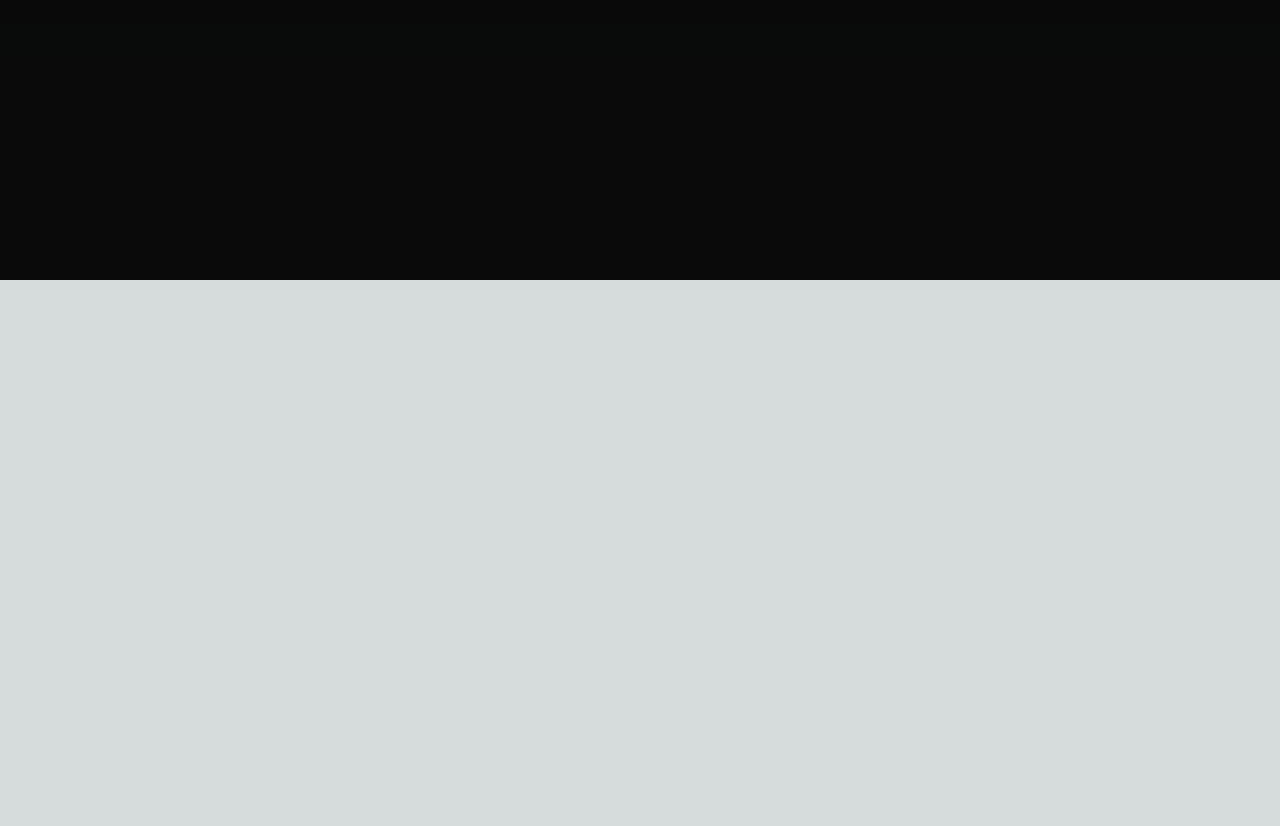
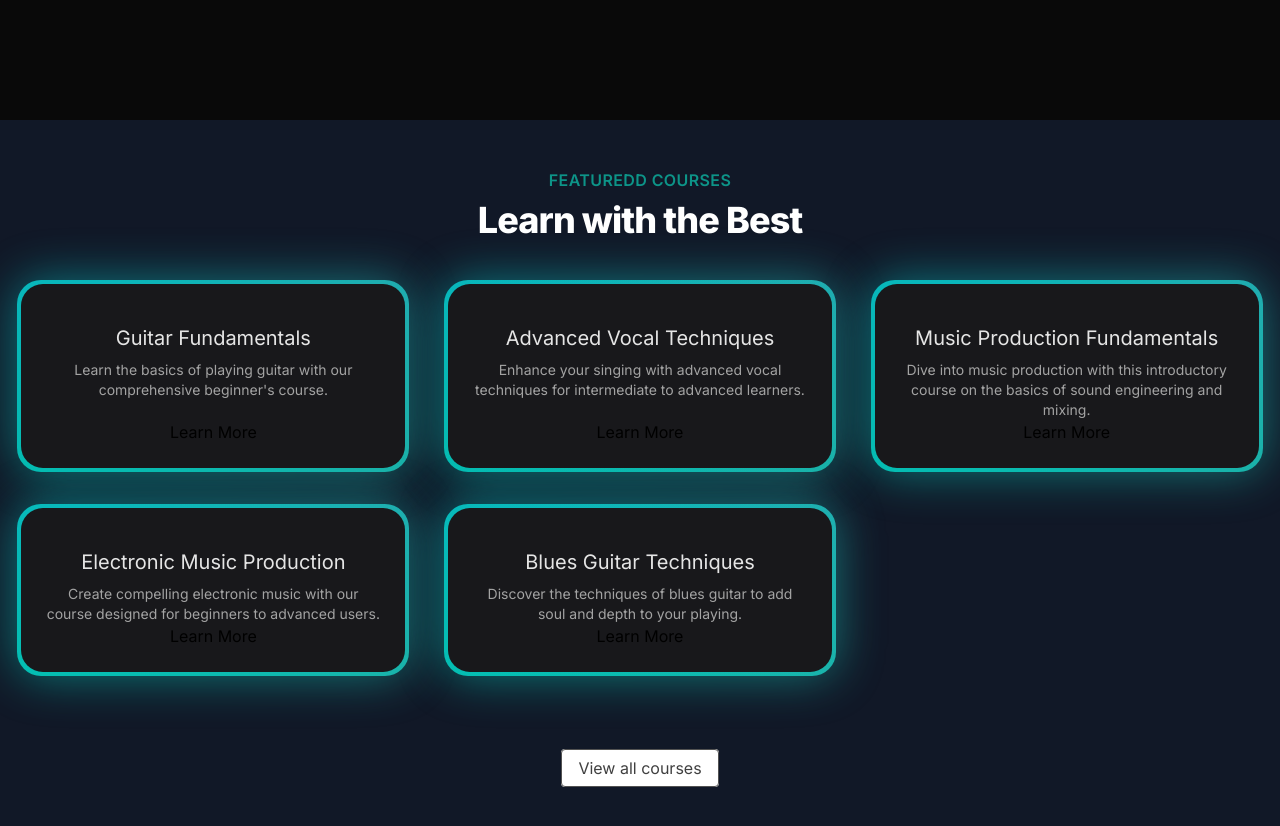
Before and after one commit to amruta-Jodagudri/Music_School, a Next.js app: page / in a window 1280 px wide. Shown: the part 520-1346 px from the top of the page. Before the commit the page ends 800 px from the top, so only its background shows below. Built offline with nearby package versions, Linux system fonts and the light colour scheme.

Commit message:
Added Featured Courses

```diff
--- a/src/app/page.tsx
+++ b/src/app/page.tsx
@@ -1,9 +1,11 @@
+import FeaturedCourses from "@/components/FeaturedCourses";
 import HeroSection from "@/components/HeroSection";
 
 export default function Home() {
   return (
     <main className="min-h-screen bg-black/[0.96] antialiased bg-grid-white/[0.02]">
       <HeroSection/>
+      <FeaturedCourses/>
     </main>
   );
 }
--- /dev/null
+++ b/src/components/FeaturedCourses.tsx
@@ -0,0 +1,50 @@
+'use client'
+import Link from "next/link"
+import CourseData from '../data/music_courses.json'
+import { BackgroundGradient } from "./ui/background-gradient"
+
+interface Course{
+      id: number,
+      title: string,
+      slug: string,
+      description: string,
+      price: number,
+      instructor: string,
+      isFeatured: boolean,
+      //image: "/courses/guitar.jpg"
+}
+
+function FeaturedCourses() {
+  const FeaturedCourses = CourseData.courses.filter((course:Course) => course.isFeatured)
+
+  return (
+    <div className='py-12 bg-gray-900'>
+      <div className="">
+        <div className="text-center">
+          <h2 className='text-base text-teal-600 font-semibold tracking-wide uppercase'>FEATUREDD COURSES</h2>
+          <p className='mt-2 text-3xl leading-8 font-extrabold tracking-tight text-white sm:text-4xl'>Learn with the Best</p>
+        </div>
+      </div>
+      <div className="mt-10 px-4">
+        <div className="grid grid-cols-1 sm:grid-cols-2 lg:grid-cols-3 gap-8 justify-center">
+          {FeaturedCourses.map((course:Course)=>(
+            <div key={course.id} className="flex justify-center">
+              <BackgroundGradient className="flex flex-col rounded-[22px] bg-white dark:bg-zinc-900 overflow-hidden h-full max-w-sm">
+                <div className="p-4 sm:p-6 flex flex-col items-center text-center flex-grow">
+                  <p className="text-lg sm:text-xl text-black mt-4 mb-2 dark:text-neutral-200">{course.title}</p>
+                  <p className="text-sm text-neutral-600 dark:text-neutral-400 flex-grow">{course.description}</p>
+                  <Link href={`/courses/$course.slug`}>Learn More</Link>
+                </div>
+              </BackgroundGradient>
+            </div>
+          ))}
+        </div>
+      </div>
+      <div className="mt-20 text-center">
+        <Link href="/courses" className="px-4 py-2 rounded border border-neutral-600 text-neutral-700 bg-white hover:bg-gray-100 transition duration-200">View all courses</Link>
+      </div>
+    </div>
+  )
+}
+
+export default FeaturedCourses
--- /dev/null
+++ b/src/components/ui/background-gradient.tsx
@@ -0,0 +1,72 @@
+import { cn } from "@/utils/cn";
+import { motion } from "framer-motion";
+import React from "react";
+
+export const BackgroundGradient = ({
+  children,
+  className,
+  containerClassName,
+  animate = true,
+}: {
+  children?: React.ReactNode;
+  className?: string;
+  containerClassName?: string;
+  animate?: boolean;
+}) => {
+  const variants = {
+    initial: {
+      backgroundPosition: "0 50%",
+    },
+    animate: {
+      backgroundPosition: ["0, 50%", "100% 50%", "0 50%"],
+    },
+  };
+  return (
+    <div className={cn("relative p-[4px] group", containerClassName)}>
+      <motion.div
+        variants={animate ? variants : undefined}
+        initial={animate ? "initial" : undefined}
+        animate={animate ? "animate" : undefined}
+        transition={
+          animate
+            ? {
+                duration: 5,
+                repeat: Infinity,
+                repeatType: "reverse",
+              }
+            : undefined
+        }
+        style={{
+          backgroundSize: animate ? "400% 400%" : undefined,
+        }}
+        className={cn(
+          "absolute inset-0 rounded-3xl z-[1] opacity-60 group-hover:opacity-100 blur-xl  transition duration-500 will-change-transform",
+          " bg-[radial-gradient(circle_farthest-side_at_0_100%,#00ccb1,transparent),radial-gradient(circle_farthest-side_at_100%_0,#7b61ff,transparent),radial-gradient(circle_farthest-side_at_100%_100%,#ffc414,transparent),radial-gradient(circle_farthest-side_at_0_0,#1ca0fb,#141316)]"
+        )}
+      />
+      <motion.div
+        variants={animate ? variants : undefined}
+        initial={animate ? "initial" : undefined}
+        animate={animate ? "animate" : undefined}
+        transition={
+          animate
+            ? {
+                duration: 5,
+                repeat: Infinity,
+                repeatType: "reverse",
+              }
+            : undefined
+        }
+        style={{
+          backgroundSize: animate ? "400% 400%" : undefined,
+        }}
+        className={cn(
+          "absolute inset-0 rounded-3xl z-[1] will-change-transform",
+          "bg-[radial-gradient(circle_farthest-side_at_0_100%,#00ccb1,transparent),radial-gradient(circle_farthest-side_at_100%_0,#7b61ff,transparent),radial-gradient(circle_farthest-side_at_100%_100%,#ffc414,transparent),radial-gradient(circle_farthest-side_at_0_0,#1ca0fb,#141316)]"
+        )}
+      />
+
+      <div className={cn("relative z-10", className)}>{children}</div>
+    </div>
+  );
+};
```
